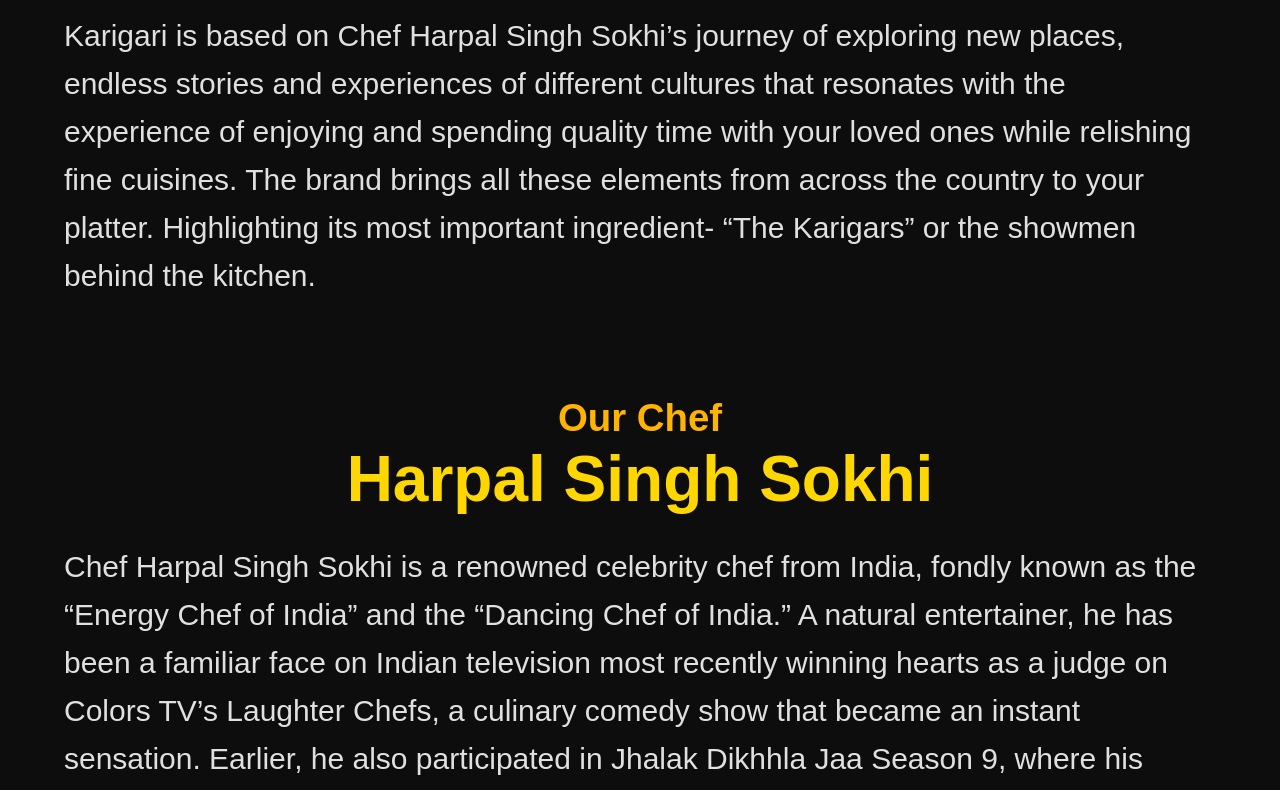
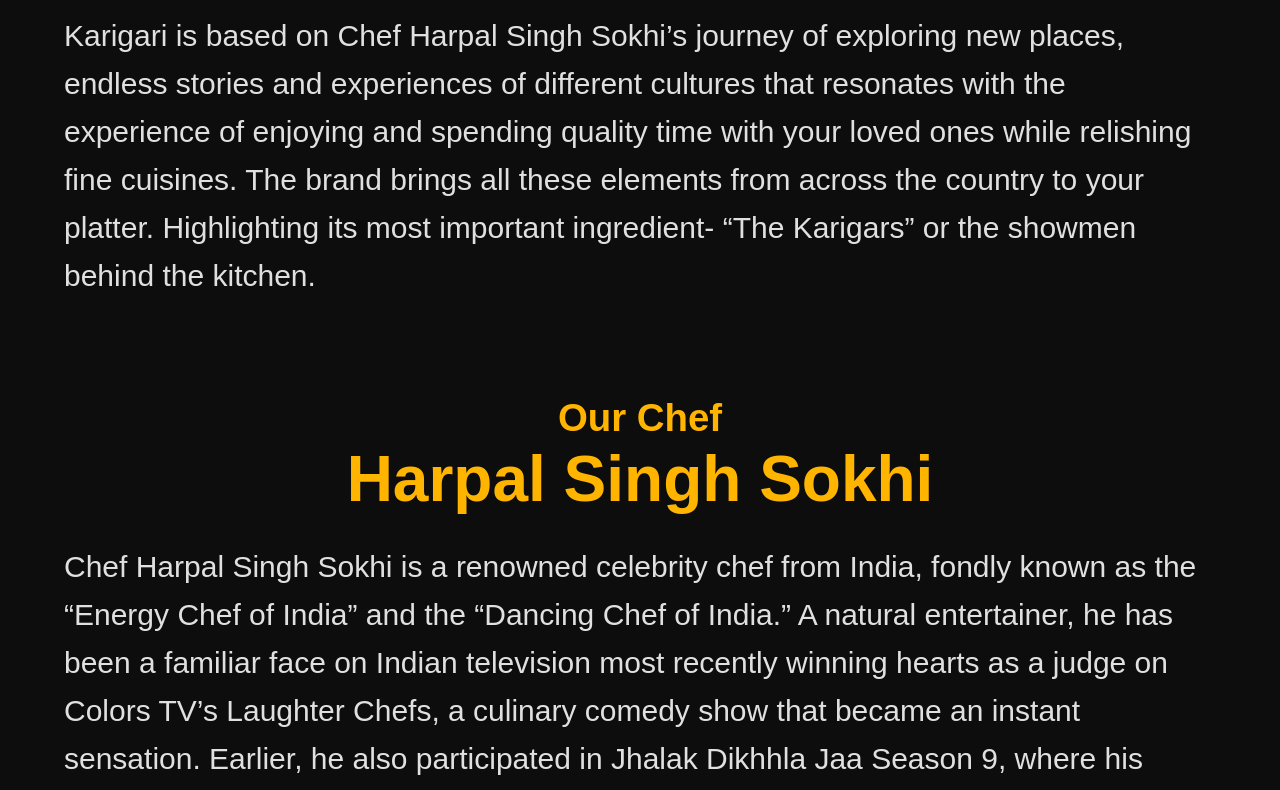
Before and after one commit to AkshajSachdeva/TDS, a plain HTML site: page index.html in a window 1280 px wide. Shown: the part 589-1379 px from the top of the page. Drawn offline with Linux system fonts and the light colour scheme.

Commit message:
colour changes

```diff
--- a/styles.css
+++ b/styles.css
@@ -30,7 +30,7 @@
 
 h1 {
     margin: 0;
-    color: #FFD700;
+    color: #FFB400;
     font-size: clamp(28px, 5vw, 67px);
     line-height: 1.2;
     padding-bottom: 20px;
```
